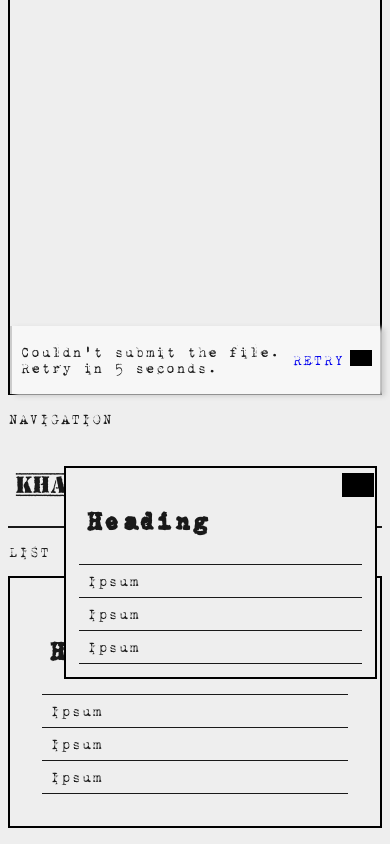
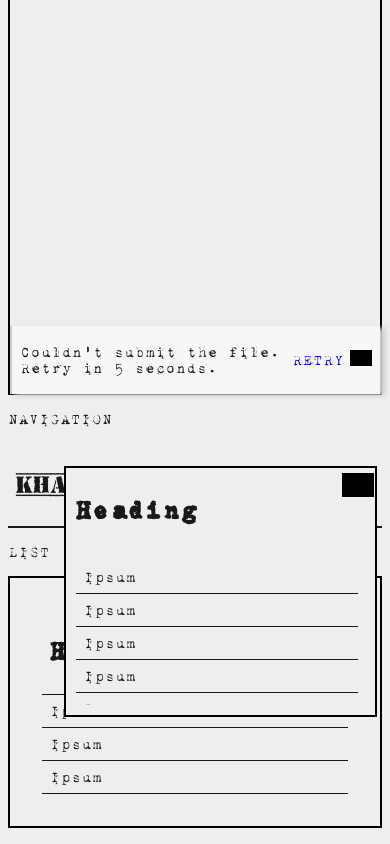
Before and after one commit to minku-singh/khabar.css, a plain HTML site: page index.html in a window 390 px wide. Both pictures are taken after a click on the picture 358 px from the left and 2300 px from the top of the page. Shown: the part 1816-2660 px from the top of the page. Drawn offline with Linux system fonts and the light colour scheme; grey boxes are pictures that could not be loaded.

Commit message:
ref: nav responsive

```diff
--- a/index.html
+++ b/index.html
@@ -146,10 +146,18 @@
         <img class="icon hamburger" src="https://img.icons8.com/dotty/80/undefined/xbox-menu.png"/>
         <img class="icon cross" src="https://img.icons8.com/dotty/80/undefined/filled-cancel.png"/>
         <ul class="list">
-            <a href="#"><li><h2>Heading</h2></li></a>
-            <a href="#"><li>Ipsum</li></a>
-            <a href="#"><li>Ipsum</li></a>
-            <a href="#"><li>Ipsum</li></a>
+            <div class="list-head"><h2>Heading</h2></div>
+            <div class="list-body">
+                <a href="#"><li>Ipsum</li></a>
+                <a href="#"><li>Ipsum</li></a>
+                <a href="#"><li>Ipsum</li></a>
+                <a href="#"><li>Ipsum</li></a>
+                <a href="#"><li>Ipsum</li></a>
+                <a href="#"><li>Ipsum</li></a>
+                <a href="#"><li>Ipsum</li></a>
+                <a href="#"><li>Ipsum</li></a>
+                <a href="#"><li>Ipsum</li></a>
+            </div>
         </ul>
     </nav>
 
--- a/style.css
+++ b/style.css
@@ -19,6 +19,20 @@
 
 *{
     box-sizing: border-box;
+
+    /* firefox scrollbar  */
+    scrollbar-width: 12px;
+    scrollbar-color: var(--color-dark);
+}
+/* scrollbar other browser */
+*::-webkit-scrollbar{
+    width: 12px;
+}
+*::-webkit-scrollbar-track{
+    background-color: var(--bg-primary);
+}
+*::-webkit-scrollbar-thumb{
+    background-color: var(--color-dark);
 }
 
 :root{
@@ -399,10 +413,17 @@ nav .list{
     nav .list{
         position: absolute;
         top: 0.4em;
-        padding: 0.8em;
+        padding: 0.6em;
         transition: all 0.5s ease-in;
         z-index: 2;
         background-color: var(--bg-primary);
+
+    }
+    .list-body{
+        padding: 1em 0;
+        padding-right: 0.5em;
+        max-height: 10em;
+        overflow-y: auto;
     }
     .hide-list{
         display: none;
```
